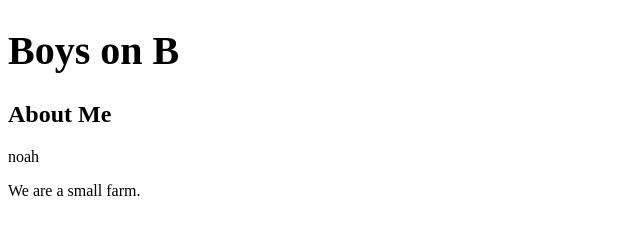
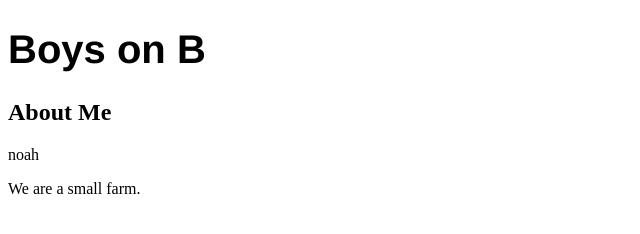
Before and after one commit to jennifervlieger/html101, a website: page index.html in a window 1280 px wide. Shown: the whole page, without its empty margins (0-640 px from the left). Drawn offline with Linux system fonts and the light colour scheme.

Commit message:
font change

```diff
--- a/index.html
+++ b/index.html
@@ -4,6 +4,7 @@
     <style>
       h1 {
         font-size: 30pt;
+        font-family: "Franklin Gothic Medium", "Arial Narrow", Arial, sans-serif;
       }
     </style>
     <title>Boys on B</title>
```
